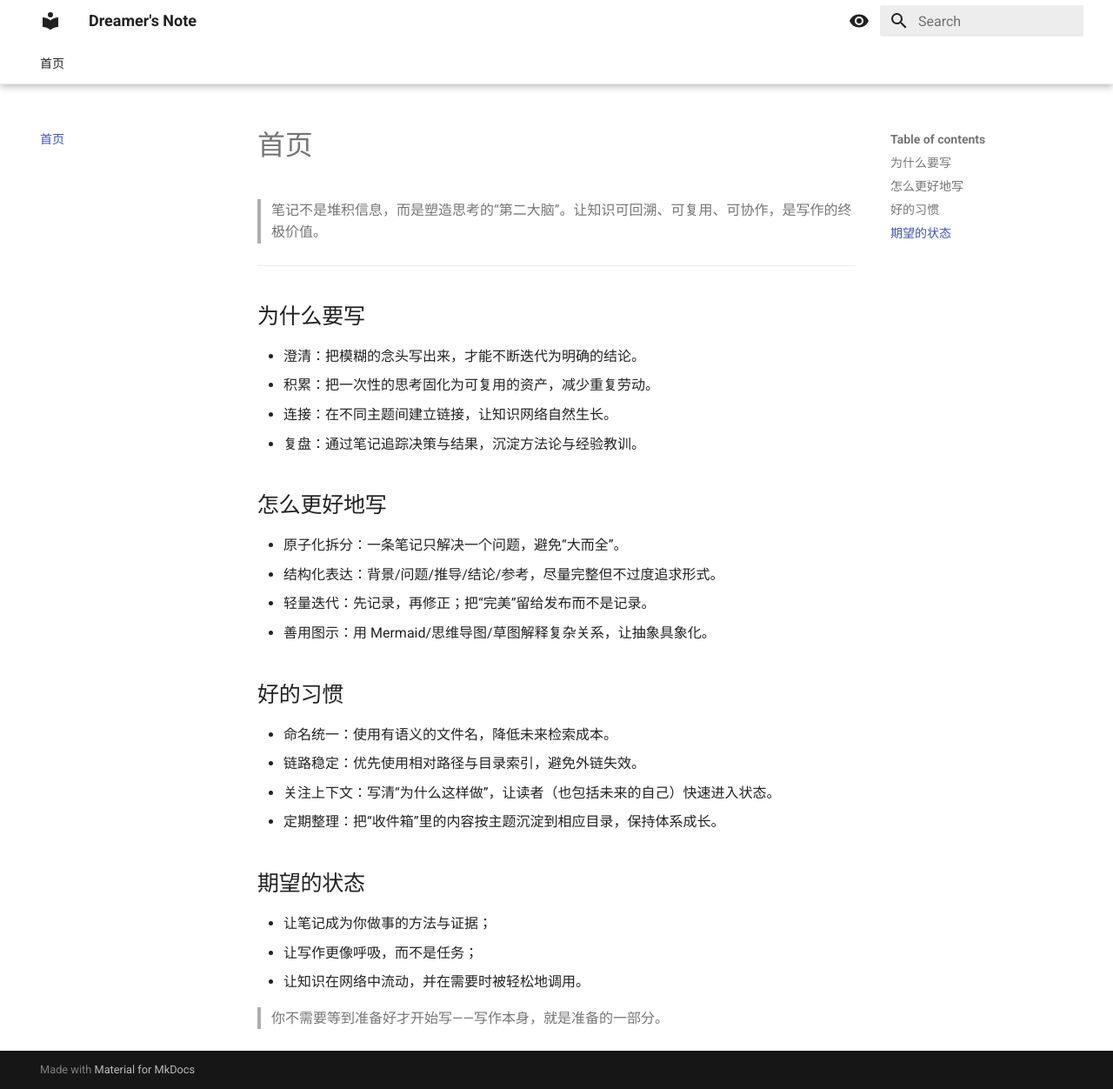
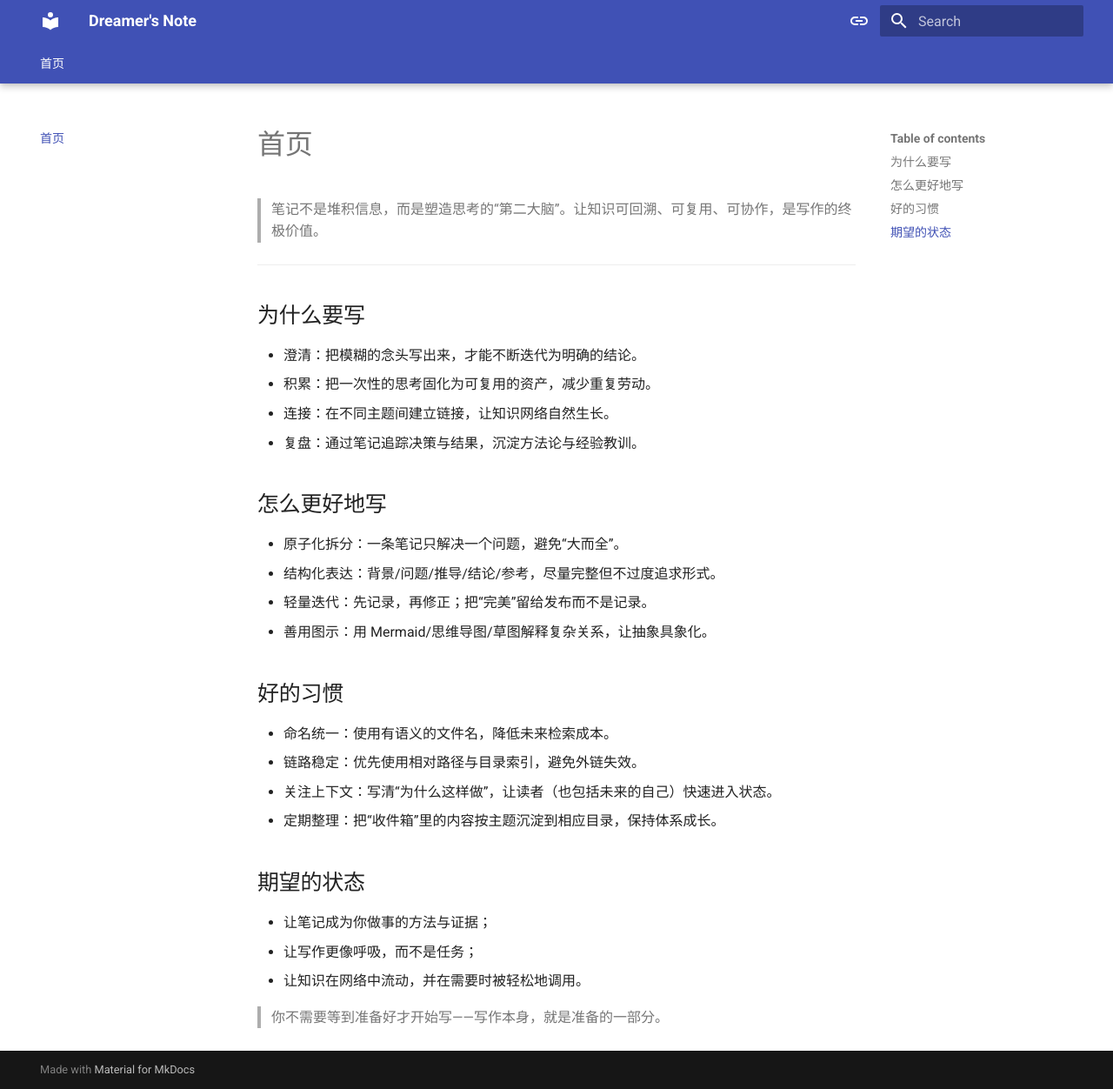
Before and after one commit to dreamer-zq/Obsidian-vault, an MkDocs documentation site: the page built from docs/index.md, in a window 1280 px wide and 1252 px high. Shown: the whole window at 87% size. Built offline with MkDocs 1.6.1 and Material for MkDocs 9.7.7, drawn with Linux system fonts in a browser that asks for light colours.

Commit message:
docs(mkdocs): 更新主题配置和功能，添加emoji支持
- 添加更多主题功能和交互选项
- 优化颜色方案切换逻辑
- 引入Roboto字体
- 添加emoji扩展支持

```diff
--- a/mkdocs.yml
+++ b/mkdocs.yml
@@ -1,31 +1,45 @@
 site_name: Dreamer's Note
 docs_dir: docs
 site_dir: site
+
 theme:
   name: material
   features:
+    - content.action.edit
+    - content.action.view
+    - content.code.annotate
+    - content.code.copy
+    - content.tooltips
     - navigation.tabs
     - navigation.tabs.sticky
     - navigation.sections
+    - navigation.tracking
     - navigation.expand
     - navigation.path
     - header.autohide
     - navigation.footer
   palette:
-    # Palette toggle for light mode
-    - scheme: default
-      primary: white
-      accent: purple
+    - media: "(prefers-color-scheme)"
       toggle:
-        icon: material/eye
+        icon: material/link
+        name: Switch to light mode
+    - media: "(prefers-color-scheme: light)"
+      scheme: default
+      primary: indigo
+      accent: indigo
+      toggle:
+        icon: material/toggle-switch
         name: Switch to dark mode
-    # Palette toggle for dark mode
-    - scheme: slate
+    - media: "(prefers-color-scheme: dark)"
+      scheme: slate
       primary: black
-      accent: purple
+      accent: indigo
       toggle:
-        icon: material/eye-outline
-        name: Switch to light mode
+        icon: material/toggle-switch-off
+        name: Switch to system preference
+  font:
+    text: Roboto
+    code: Roboto Mono
 plugins:
   - search
 markdown_extensions:
@@ -73,3 +87,6 @@
           case: lower
   - pymdownx.tasklist:
       custom_checkbox: true
+  - pymdownx.emoji:
+      emoji_generator: !!python/name:material.extensions.emoji.to_svg
+      emoji_index: !!python/name:material.extensions.emoji.twemoji
```
